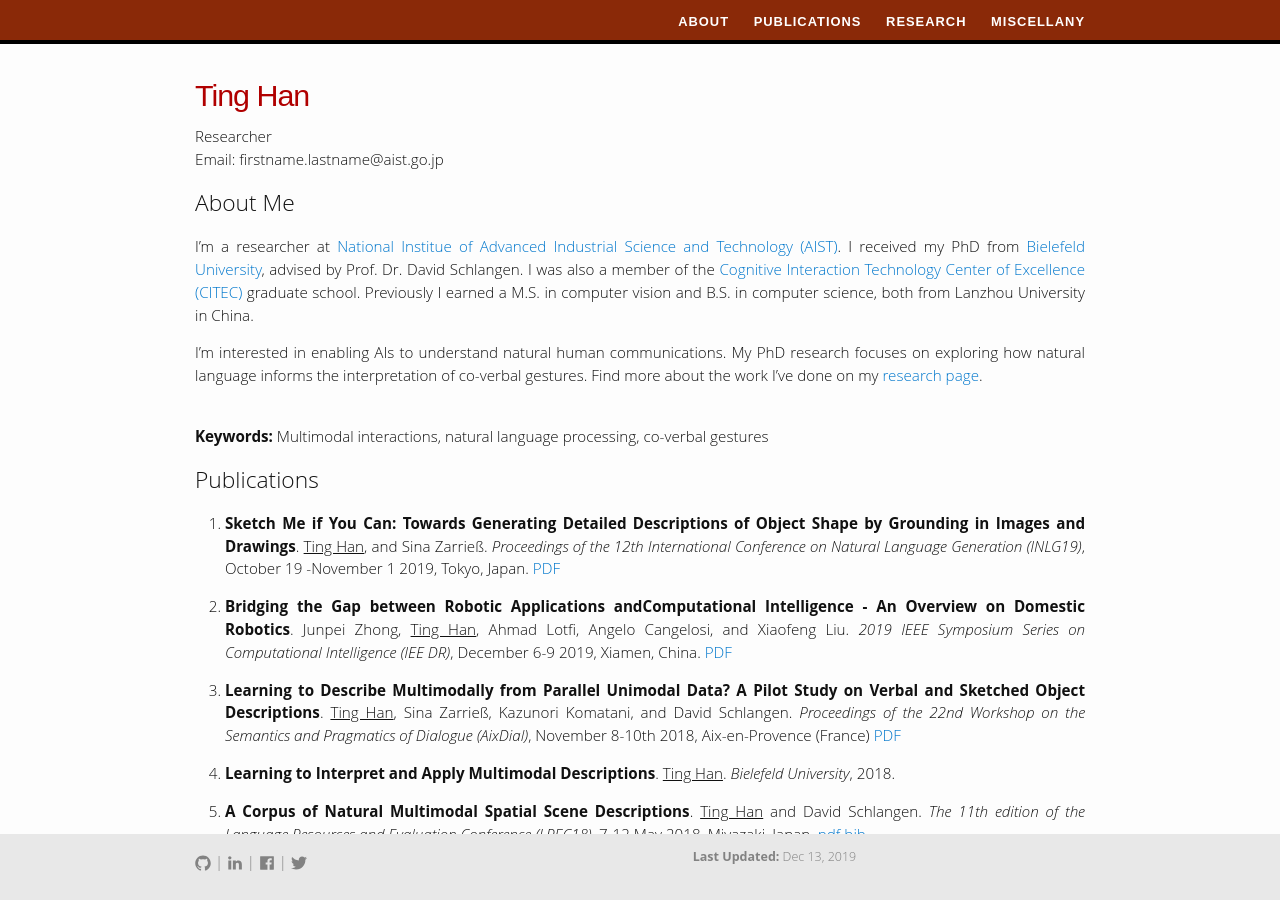
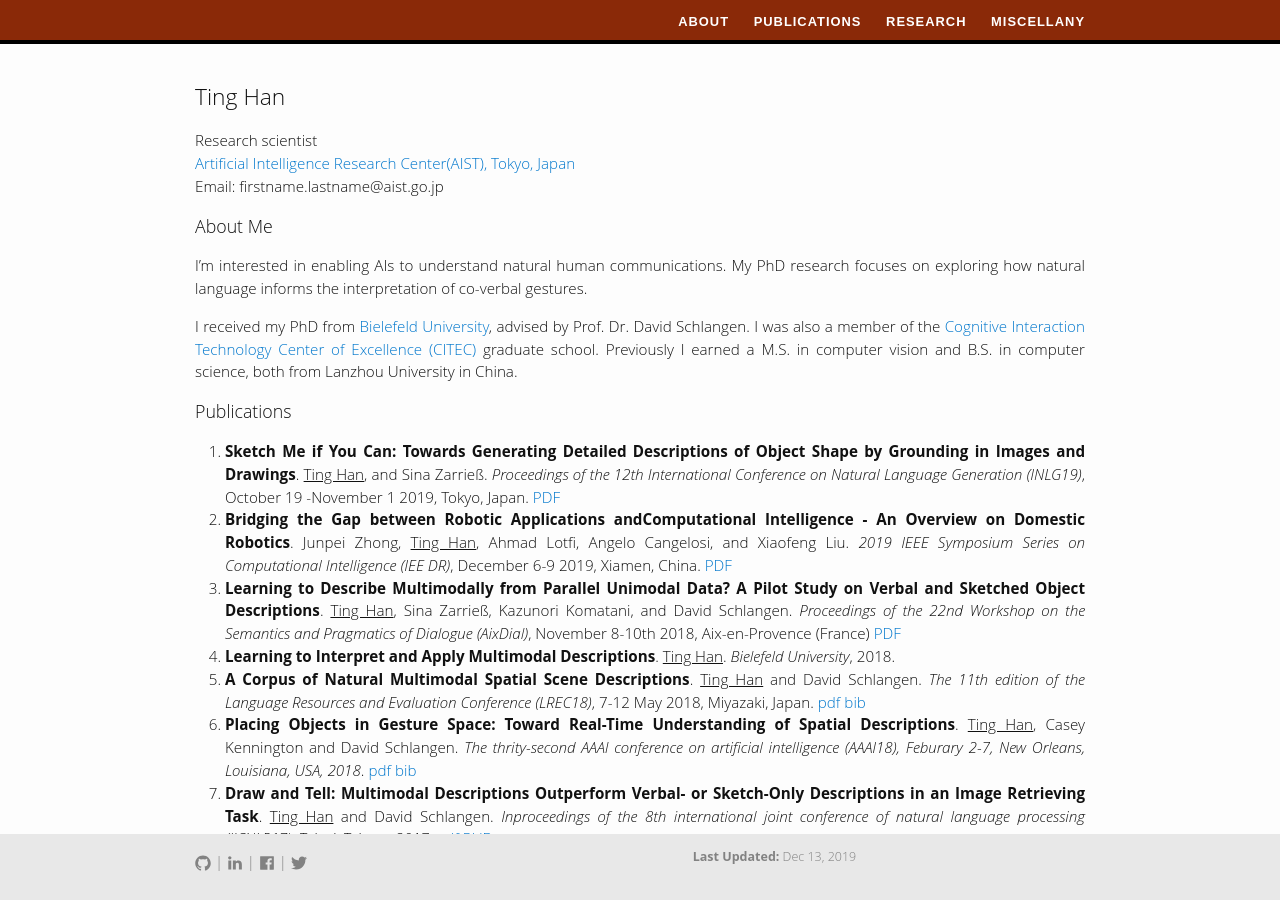
Before and after one commit to TINGH/TINGH.github.io, a Jekyll site: the page built from index.md, in a window 1280 px wide and 900 px high. Built offline with Jekyll 4.4.1, drawn with Linux system fonts in a browser that asks for light colours; our own code applies the rules of GitHub Pages for plain Markdown files.

Commit message:
minor adjustment

```diff
--- a/index.md
+++ b/index.md
@@ -1,57 +1,28 @@
 ---
 layout: default
 ---
+## Ting Han
+Research scientist<br>
+<a href="https://www.aist.go.jp/waterfront/index_en.html" target="_blank"> Artificial Intelligence Research Center(AIST), Tokyo, Japan</a><br>
+Email: firstname.lastname@aist.go.jp
+### About Me
+I’m interested in enabling AIs to understand natural human communications. My PhD research focuses on exploring how natural language informs the interpretation of co-verbal gestures.
 
-# Ting Han
-
-<!--<em>Curriculum Vitae: </em><a href="/files/CV_new.pdf" >target="_blank">PDF</a>  <small>(August, 2018)</small> <br>-->
-Researcher<br>
-Email: firstname.lastname@aist.go.jp <br><!---| <a href="mailto:dhawal.joharapurkar@gmail.com">dhawal.joharapurkar@gmail.com</a> <br>-->
-<!--<em>Office: </em>UHG, C-5-204<br>-->
-<!-- <p><a href="http://doodle.com/dhawaljoh" target="_blank">Meet me!</a> | <a href="http://flask.io/yoUm1" target="_blank">Assign me a task!</a> (please let me know you've added something!)</p> -->
-<!--<hr width="600px">-->
-
-<!--<hr style="height:10pt; visibility:hidden;" />-->
-
-## About Me
-
-I'm a researcher at <a href="https://www.aist.go.jp/waterfront/index_en.html" target="_blank"> National Institue of Advanced Industrial Science and Technology (AIST)</a>. I received my PhD from <a href="https://www.uni-bielefeld.de" target="_blank"> Bielefeld University</a>, advised by Prof. Dr. David Schlangen.  I was also a member of the <a href="http://www.cit-ec.de" target="_blank"> Cognitive Interaction Technology Center of Excellence (CITEC)</a> graduate school. Previously I earned a M.S. in computer vision and B.S. in computer science, both from Lanzhou University in China.
+I received my PhD from <a href="https://www.uni-bielefeld.de" target="_blank"> Bielefeld University</a>, advised by Prof. Dr. David Schlangen.  I was also a member of the <a href="http://www.cit-ec.de" target="_blank"> Cognitive Interaction Technology Center of Excellence (CITEC)</a> graduate school. Previously I earned a M.S. in computer vision and B.S. in computer science, both from Lanzhou University in China.
 
 
-<!--<a href="http://www.dsg-bielefeld.de/dsg_wp/" target="_blank"><img src="images/dsglogo.png" alt="dsg" style="width:220px;" align="right"></a>-->
-
-
-I’m interested in enabling AIs to understand natural human communications. My PhD research focuses on exploring how natural language informs the interpretation of co-verbal gestures. Find more about the work I've done on my  <a href="/research/" target="_blank">research page</a>. <br> <br>
-
-<b>Keywords:</b> Multimodal interactions, natural language processing, co-verbal gestures
-
-## Publications
+### Publications
 1. **Sketch Me if You Can: Towards Generating Detailed Descriptions of Object Shape by Grounding in Images and Drawings**.   <u>Ting Han</u>, and Sina Zarrieß.  *Proceedings of the 12th International Conference on Natural Language Generation (INLG19)*, October 19 -November 1 2019, Tokyo, Japan. [PDF](files/papers/inlg19.pdf)
-
 1. **Bridging the Gap between Robotic Applications andComputational Intelligence - An Overview on Domestic Robotics**.   Junpei Zhong, <u>Ting Han</u>, Ahmad Lotfi, Angelo Cangelosi, and Xiaofeng Liu.  *2019 IEEE Symposium Series on Computational Intelligence (IEE DR)*, December 6-9 2019, Xiamen, China. [PDF](files/papers/semdial18.pdf)
-
-
 1. **Learning to Describe Multimodally from Parallel Unimodal Data? A Pilot Study on Verbal and Sketched Object Descriptions**.   <u>Ting Han</u>,  Sina Zarrieß, Kazunori Komatani, and David Schlangen.  *Proceedings of the 22nd Workshop on the Semantics and Pragmatics of Dialogue (AixDial)*, November 8-10th 2018, Aix-en-Provence (France) [PDF](files/papers/semdial18.pdf)
-
 1.  **Learning to Interpret and Apply Multimodal Descriptions**. <u>Ting Han</u>. *Bielefeld University*, 2018.
-
 1. **A Corpus of Natural Multimodal Spatial Scene Descriptions**.  <u>Ting Han</u> and David Schlangen. *The 11th edition of the Language Resources and Evaluation Conference (LREC18)*, 7-12 May 2018, Miyazaki, Japan. [pdf](files/papers/lrec18.pdf)  [bib](bib/Hanlrec18.txt)
-
 1. **Placing Objects in Gesture Space: Toward Real-Time Understanding of Spatial Descriptions**. <u>Ting Han</u>, Casey Kennington and David Schlangen.  *The thrity-second AAAI conference on artificial intelligence (AAAI18), Feburary 2-7, New Orleans, Louisiana, USA, 2018*. [pdf](files/papers/aaai18.pdf)   [bib](bib/HanEtalaaai18.txt)
-
 1.  **Draw and Tell: Multimodal Descriptions Outperform Verbal- or Sketch-Only Descriptions in an Image Retrieving Task**.  <u>Ting Han</u> and David Schlangen. *Inproceedings of  the 8th international joint conference of natural language processing (IJCNLP17), Taipei, Taiwan, 2017*.  [pdf](files/papers/sketch_ijcnlp_short.pdf) [PUB](https://pub.uni-bielefeld.de/publication/2913598)
-
 1.  **Natural Language Informs the Interpretation of Iconic Gestures: A Computational Approach**. <u>Ting Han</u>, Julian Hough, and David Schlangen. *Inproceedings of the 8th international joint conference of natural language processing (IJCNLP17), Taipei, Taiwan, 2017*.  [PUB](https://pub.uni-bielefeld.de/publication/2913599)
-
-
 1. **Temporal Alignment Using the Incremental Unit Framework**. Casey Kenninton,  <u>Ting Han</u>, and David Schlangen, *Proceedings of 19th ACM International Conference on Multimodal Interaction, Glasgow, Scotland, November 13-17th, 2017 (ICMI17).*   [PUB](https://pub.uni-bielefeld.de/publication/2913600)
-
 3. **Grounding Language by Continuous Observation of Instruction Following**.  <u>Ting Han</u> and David Schlangen, *Proceedings of the Annual Meeting of the European Chapter of the Association for Computational Linguistics (EACL), Valencia: 491-496, 2017*. [PUB](https://pub.uni-bielefeld.de/publication/2908812)
-
 4. **Building and Applying Perceptually-Grounded Representations of Multimodal Scene Descriptions**. <u>Ting Han</u>, Casey Kennington, and David Schlangen, *Proceedings of the 19th SemDial Workshop on the Semantics and Pragmatics of Dialogue (goDIAL)* 2015. [PUB](https://pub.uni-bielefeld.de/publication/2758943)
-
 5. **A Corpus of Virtual Pointing Gestures**. <u>Ting Han</u>, Spyros Kousidis, and David Schlangen, *Presented at the REFNET Workshop on Computational and Psychological Models of Reference Comprehension and Production, Edinburgh* 2014. [Poster] [PUB](https://pub.uni-bielefeld.de/publication/2685979)
-
 6. **Towards Automatic Understanding of ‘Virtual Pointing’ in Interaction**.  <u>Ting Han</u>, Spyros Kousidis, and David Schlangen, *Proceedings of the 18th SemDial Workshop on the Semantics and Pragmatics of Dialogue (DialWatt), Posters. Herriot-Watt University; 2014: 188-190*. [poster] [PUB](https://pub.uni-bielefeld.de/publication/2685950)
-
 7. **A Fast Dark Channel Prior-Based Depth Map Approximation Method for Dehazing Single Images**. <u>Ting Han</u> and Yi Wan. *In International Conference on Information Science and Technology (ICIST), 2013, pages 1355–1359.* [PUB](http://ieeexplore.ieee.org/abstract/document/6747789/)
```
